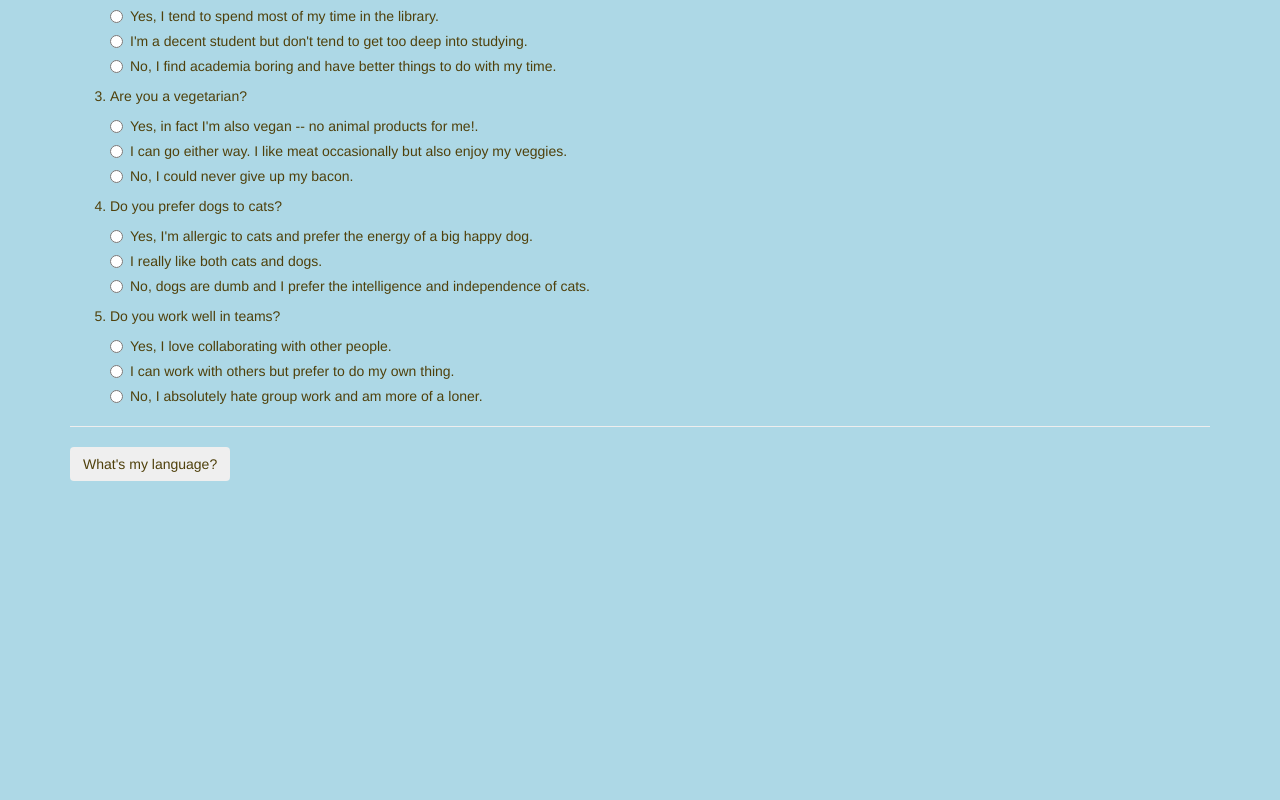
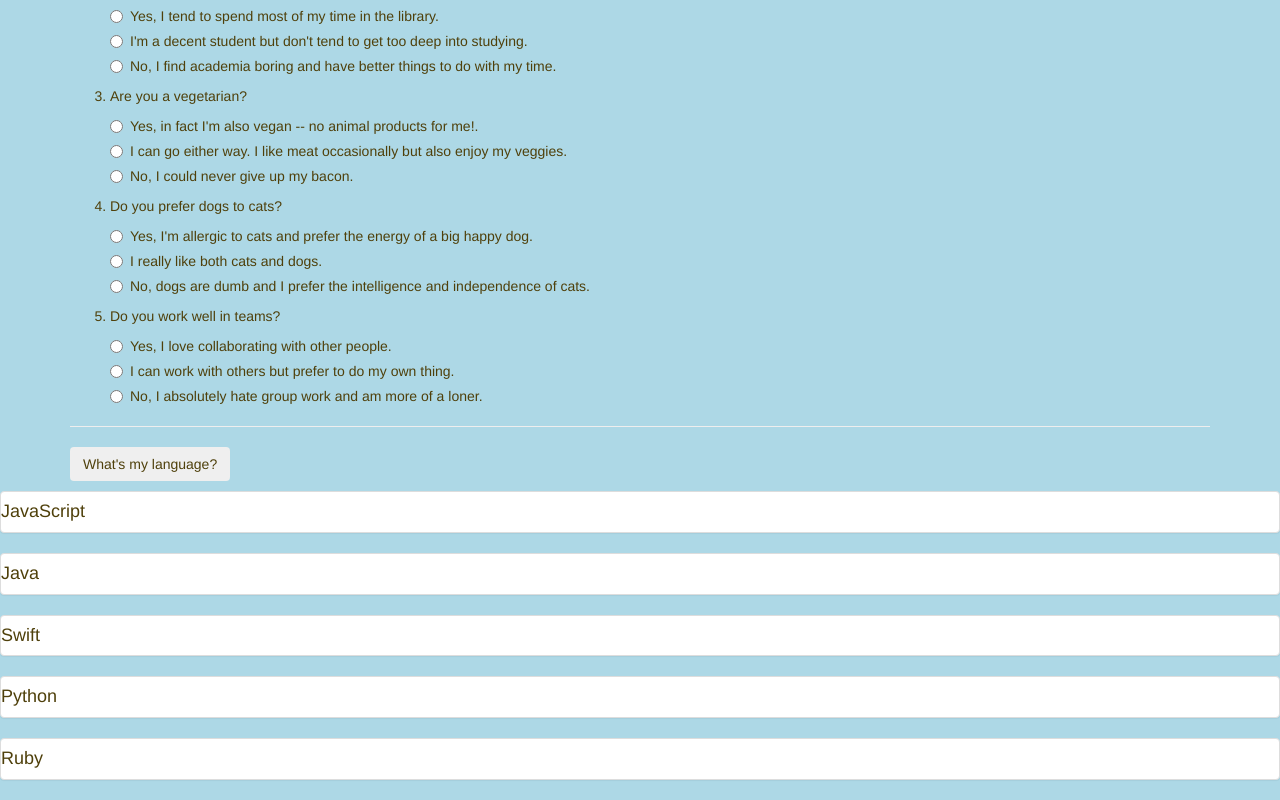
Before and after one commit to amypierce/suggester, a plain HTML site: page index.html in a window 1280 px wide. Shown: the part 400-1200 px from the top of the page. Before the commit the page ends 881 px from the top, so only its background shows below. Drawn offline with Linux system fonts and the light colour scheme.

Commit message:
Update scripts.js to reflect the different possible results of the quiz.

```diff
--- a/index.html
+++ b/index.html
@@ -120,5 +120,23 @@
               <button type="submit" class="btn">What's my language?</button>
             </form>
           </div>
+
+            <h4 class="quiz">
+        <div class="panel panel-default results" id="js">
+            <h4 class="language">JavaScript</h4>
+          </div>
+          <div class="panel panel-default results" id="java">
+            <h4 class="language">Java</h4>
+          </div>
+          <div class="panel panel-default results" id="swift">
+            <h4 class="language">Swift</h4>
+          </div>
+          <div class="panel panel-default results" id="python">
+            <h4 class="language">Python</h4>
+          </div>
+          <div class="panel panel-default results" id="ruby">
+            <h4 class="language">Ruby</h4>
+          </div>
+        </div>
     </body>
 </html>
```
